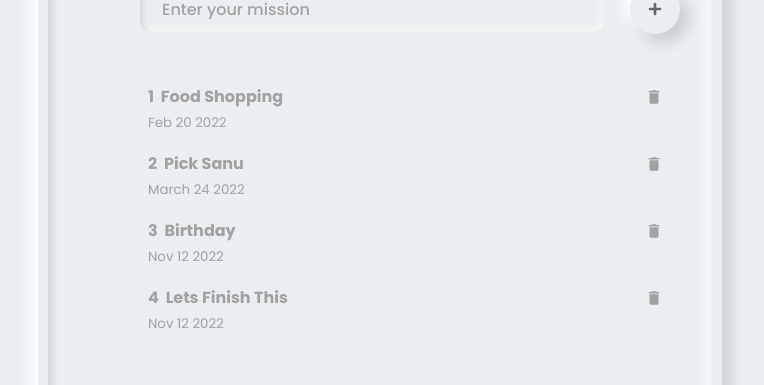
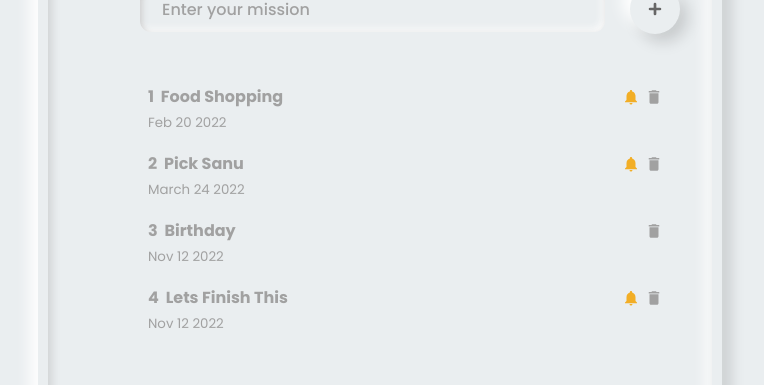
Before and after one commit to tyrants666/React-Todo, a React (Create React App) app: page / in a window 1280 px wide. Shown: the part 160-545 px from the top of the page, without its empty margins (260-1024 px from the left). Built offline with nearby package versions, Linux system fonts and the light colour scheme.

Commit message:
Reminder Toggle Added

```diff
--- a/src/App.js
+++ b/src/App.js
@@ -29,7 +29,7 @@ function App() {
           title: 'Birthday',
           day: 'Nov 12 2022',
           time: '10:00',
-          reminder: true
+          reminder: false
       },
       {
           id: 4,
@@ -45,11 +45,18 @@ function App() {
     setTasks(tasks.filter(task => task.id !== id))
   }
 
+  //Toggle Reminder
+  const toggleReminder = id => {
+    setTasks(tasks.map( task =>
+      task.id === id ? { ...task, reminder: !task.reminder} : task
+    ))
+  }
+
   return (
     <div className="App">
       <div className="container">
         <Header />
-        { tasks.length>0 ? <Tasks tasks={tasks} onDelete={deleteTask} /> : <p className='notfound'>🤘</p>}
+        { tasks.length>0 ? <Tasks tasks={tasks} onDelete={deleteTask} onToggle={toggleReminder} /> : <p className='notfound'>🤘</p>}
       </div>
     </div>
   );
--- /dev/null
+++ b/src/components/AddTask.js
@@ -0,0 +1,25 @@
+import Button from './Button'
+import {useState} from 'react'
+
+const AddTask = ({className}) => {
+
+  const [text, SetText] = useState('')
+  const [time, SetTime] = useState(() => {
+    var today = new Date();
+    return today.toDateString()
+  })
+  const [reminder, SetReminder] = useState(false)
+
+  return (
+    <form className={`addform flex ${className}`}>
+        <input
+          type="text"
+          placeholder="Enter your mission"
+          value={text}
+          onChange={(e) => SetText(e.target.value)} />
+        <Button title='add' />
+    </form>
+  )
+}
+
+export default AddTask
--- a/src/components/Header.js
+++ b/src/components/Header.js
@@ -1,15 +1,12 @@
 import React from 'react'
 import PropTypes from 'prop-types'
-import Button from './Button'
+import AddTask from './AddTask'
 
 const Header = ({title}) => {
     return (
         <header className="header">
             <h4 style={headingStyles} >{title}</h4>
-            <div className="flex container-left">
-                <input type="text" placeholder="Enter your mission" />
-                <Button title='add' />
-            </div>
+            <AddTask className="container-left" />
         </header>
     )
 }
--- a/src/components/Task.js
+++ b/src/components/Task.js
@@ -1,12 +1,18 @@
-import { MdDelete } from "react-icons/md"
+import { MdDelete, MdNotifications } from "react-icons/md"
 
-const Task = ({task, onDelete}) => {
+
+const Task = ({task, onDelete, onToggle}) => {
+
+  // ======= Toggle classname for reminder =======
+  // let toggle = task.reminder;
+  // let classes;
+  // toggle ? classes ='task task-reminder' : classes = 'task';
+
   return (
-    <div className="task">
+    <div className="task" onDoubleClick={() => onToggle(task.id) }>
       <h4> {task.id}&nbsp;&nbsp;{task.title}
-        <MdDelete onClick={() => {
-          onDelete(task.id)
-        }} />
+        {task.reminder && <MdNotifications className="icon-important" />}
+        <MdDelete className="icon-delete" onClick={() => onDelete(task.id) } />
       </h4>
       <small>{task.day}</small>
     </div>
--- a/src/components/Tasks.js
+++ b/src/components/Tasks.js
@@ -1,9 +1,9 @@
 import Task from './Task'
-const Tasks = ({tasks, onDelete}) => {
+const Tasks = ({tasks, onDelete, onToggle}) => {
     return (
         <div className='task-wrapper container-left'>
             {tasks.map (task => (
-                <Task key={task.id} task={task} onDelete={onDelete} /> )
+                <Task key={task.id} task={task} onDelete={onDelete} onToggle={onToggle} /> )
             )}
         </div>
     )
--- a/src/index.css
+++ b/src/index.css
@@ -3,6 +3,7 @@
 :root{
   --core: #eaeef0;
   --primary : hsl(198, 89%, 55%);
+  --secondary : hsl(40, 89%, 55%);
   --grey: #666;
   --text: #a1a1a1;
 }
@@ -130,12 +131,13 @@ header input {
 }
 
 /* Tasks Component ------------------------ */
-.task-wrapper h4 svg{
-  margin-left: auto;
-  cursor: pointer;
-  font-size: 18px;
+.task{
+  /* margin: 17px 8px; */
+  margin: 17px 17px 17px 8px;
+  transition: .3s;
+  position: relative;
 }
-.task-wrapper h4{
+.task h4{
   display: flex;
   justify-content: space-between;
   align-items: center;
@@ -143,10 +145,26 @@ header input {
   cursor: default;
   transition: .1s;
 }
-.task-wrapper h4:hover{
+.task h4:hover{
   color: var(--primary);
 }
-.task{
-  /* margin: 17px 8px; */
-  margin: 17px 17px 17px 8px;
+.task h4 svg.icon-delete {
+  cursor: pointer;
+  font-size: 18px;
 }
+.task svg.icon-important{
+  transition: .3s;
+  margin-left: auto;
+  margin-right: 5px;
+  color: var(--secondary);
+  font-size: 18px;
+
+}
+.task small{
+  user-select: none;
+}
+.task-reminder{
+  border-left: 3px solid var(--primary);
+  padding-left: 15px;
+  margin-left: -10px;
+}
```
Also changed, not shown: 1 other file (tests, documents, lock files or other folders).
